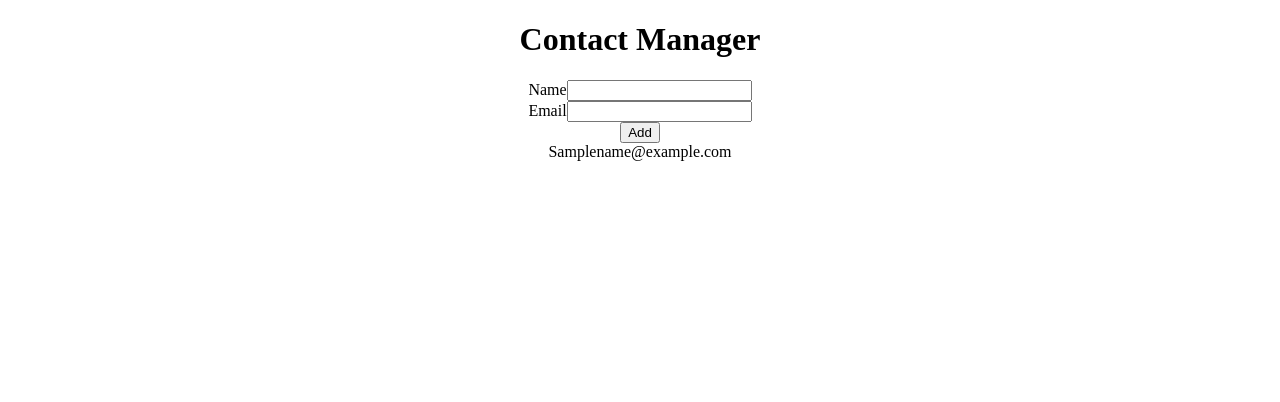
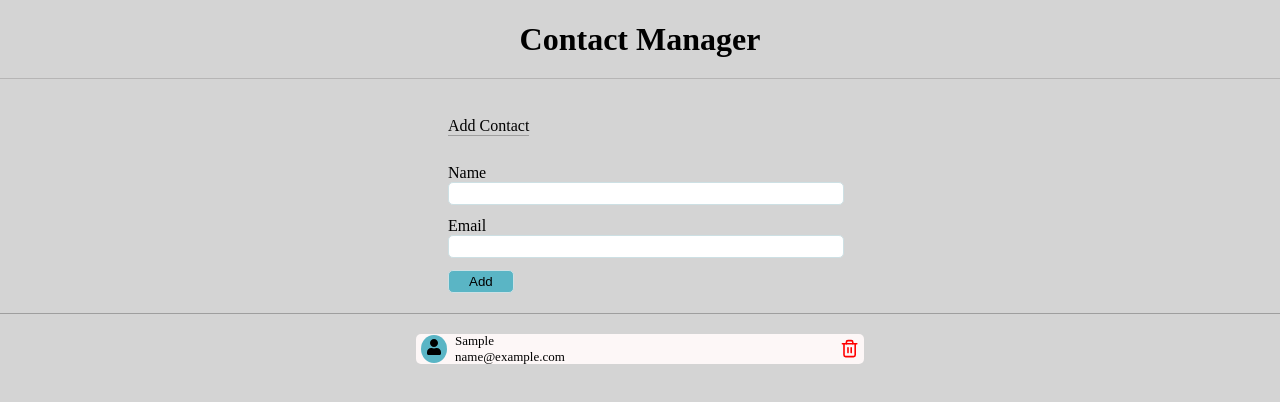
Before and after one commit to ZahraNejati79/contact-manager, a React (Create React App) app: page / in a window 1280 px wide. Both pictures are taken after typing "Sample", "name@example.com" into the empty fields and a click on the button "Add". Shown: the top 402 px of the page. Built offline with nearby package versions, Linux system fonts and the light colour scheme.

Commit message:
addContacts and css styles

```diff
--- a/package.json
+++ b/package.json
@@ -5,6 +5,7 @@
   "dependencies": {
     "react": "^17.0.2",
     "react-dom": "^17.0.2",
+    "react-icons": "^4.3.1",
     "react-scripts": "4.0.3",
     "web-vitals": "^1.1.2"
   },
--- a/src/App.css
+++ b/src/App.css
@@ -1,3 +1,5 @@
 .App {
   text-align: center;
+  width: 100vw;
+  height: 100vh;
 }
--- a/src/App.js
+++ b/src/App.js
@@ -5,9 +5,9 @@ import ContactForm from "./components/ContactForm/ContactForm";
 import ContactList from "./components/ContactList/ContactList";
 function App() {
   return (
-    <div className="App">
+    <main className="App">
       <ContactManager />
-    </div>
+    </main>
   );
 }
 
--- a/src/components/ContactForm/ContactForm.jsx
+++ b/src/components/ContactForm/ContactForm.jsx
@@ -1,5 +1,5 @@
 import { useState } from "react";
-
+import styles from "./ContactForm.module.css";
 const ContactForm = ({ addContact }) => {
   const [contact, setContact] = useState({ Name: "", Email: "" });
   const changeHandler = (e) => {
@@ -11,7 +11,9 @@ const ContactForm = ({ addContact }) => {
     setContact({ Name: "", Email: "" });
   };
   return (
-    <form onSubmit={submitForm}>
+    <div className={styles.container}>
+      <form onSubmit={submitForm} className={styles.form}>
+        <p>Add Contact</p>
         <div>
           <label id="name">Name</label>
           <input
@@ -32,6 +34,7 @@ const ContactForm = ({ addContact }) => {
         </div>
         <button type="submit">Add</button>
       </form>
+    </div>
   );
 };
 
--- /dev/null
+++ b/src/components/ContactForm/ContactForm.module.css
@@ -0,0 +1,50 @@
+.container {
+  margin: 0;
+  display: flex;
+  justify-content: center;
+  height: 12rem;
+  padding-bottom: 5px;
+  border-bottom: 1px solid rgb(158, 158, 158);
+  padding: 0px 0px 20px 0px;
+}
+.form {
+  display: flex;
+  flex-direction: column;
+  justify-content: space-between;
+  border-radius: 8px;
+  width: 30%;
+}
+.form div {
+  display: flex;
+  flex-direction: column;
+  align-items: flex-start;
+}
+.form p {
+  align-self: flex-start;
+  border-bottom: 1px solid rgb(158, 158, 158);
+}
+.form input {
+  list-style: none;
+  width: 100%;
+  outline: none;
+  border-radius: 5px;
+  border: 1px solid rgb(205, 224, 228);
+  padding: 3px 5px;
+}
+.form input:focus {
+  border: 2px solid rgb(33, 137, 155);
+}
+.label {
+  width: 100%;
+  display: flex;
+  justify-content: flex-start;
+}
+button {
+  cursor: pointer;
+  border: 1px solid rgb(205, 224, 228);
+  outline: none;
+  border-radius: 5px;
+  padding: 3px 20px;
+  width: min-content;
+  background-color: rgb(90, 181, 197);
+}
--- a/src/components/ContactList/ContactList.jsx
+++ b/src/components/ContactList/ContactList.jsx
@@ -1,8 +1,21 @@
+import styles from "./ContactList.module.css";
+import { FaUser } from "react-icons/fa";
+import { FiTrash2 } from "react-icons/fi";
 const ContactList = ({ contact }) => {
   return (
-    <div>
-      {contact.Name}
-      {contact.Email}
+    <div className={styles.contactTrash}>
+      <div className={styles.contact}>
+        <div className={styles.icon}>
+          <FaUser />
+        </div>
+        <div className={styles.nameEmail}>
+          <span>{contact.Name}</span>
+          <span>{contact.Email}</span>
+        </div>
+      </div>
+      <div className={styles.trash}>
+        <FiTrash2 />
+      </div>
     </div>
   );
 };
--- a/src/components/ContactList/ContactList.module.css
+++ b/src/components/ContactList/ContactList.module.css
@@ -0,0 +1,33 @@
+.contactTrash {
+  background-color: rgb(253, 247, 247);
+  border-radius: 5px;
+  height: 30px;
+  display: flex;
+  justify-content: space-between;
+}
+.trash {
+  color: red;
+  font-size: 1.2em;
+  display: flex;
+  align-items: center;
+  padding-right: 5px;
+  cursor: pointer;
+}
+.contact {
+  display: flex;
+  align-items: center;
+}
+.nameEmail {
+  display: flex;
+  flex-direction: column;
+  justify-content: center;
+  align-items: flex-start;
+  font-size: small;
+  padding-left: 3px;
+}
+.icon {
+  margin: 5px;
+  border-radius: 50%;
+  background-color: rgb(90, 181, 197);
+  padding: 4px 5px;
+}
--- a/src/components/ContactManager/ContactManager.jsx
+++ b/src/components/ContactManager/ContactManager.jsx
@@ -1,19 +1,24 @@
 import { useState } from "react";
 import ContactForm from "../ContactForm/ContactForm";
 import ContactList from "../ContactList/ContactList";
-
+import styles from "./ContactManager.module.css";
 const ContactManager = () => {
   const [contacts, setContacts] = useState([]);
   const addContactHandler = (contact) => {
-    setContacts([...contacts, contact]);
+    setContacts([...contacts, { id: Math.random() * 100, ...contact }]);
   };
   return (
-    <div>
-      <h1>Contact Manager</h1>
-      <ContactForm addContact={addContactHandler} />
-      {contacts.map((contact, index) => (
-        <ContactList contact={contact} key={index} />
-      ))}
+    <div className={styles.container}>
+      <div className={styles.formdiv}>
+        <h1>Contact Manager</h1>
+
+        <ContactForm addContact={addContactHandler} />
+      </div>
+      <div className={styles.contacts}>
+        {contacts.map((contact) => (
+          <ContactList contact={contact} key={contact.id} />
+        ))}
+      </div>
     </div>
   );
 };
--- a/src/components/ContactManager/ContactManager.module.css
+++ b/src/components/ContactManager/ContactManager.module.css
@@ -0,0 +1,17 @@
+h1 {
+  padding-bottom: 20px;
+  border-bottom: 1px solid #b6b5b5;
+}
+.container {
+  display: flex;
+  flex-direction: column;
+  align-items: center;
+  width: 100%;
+}
+.formdiv {
+  width: 100%;
+}
+.contacts {
+  margin-top: 20px;
+  width: 35%;
+}
--- a/src/index.css
+++ b/src/index.css
@@ -1,4 +1,5 @@
 body {
+  background-color: rgb(212, 212, 212);
   margin: 0;
   padding: 0;
 }
```
Also changed, not shown: src/components/ContactForm/ContactFrom.module.css (deleted), 1 other file (tests, documents, lock files or other folders). Lines whose indentation alone changed are shown as unchanged.
